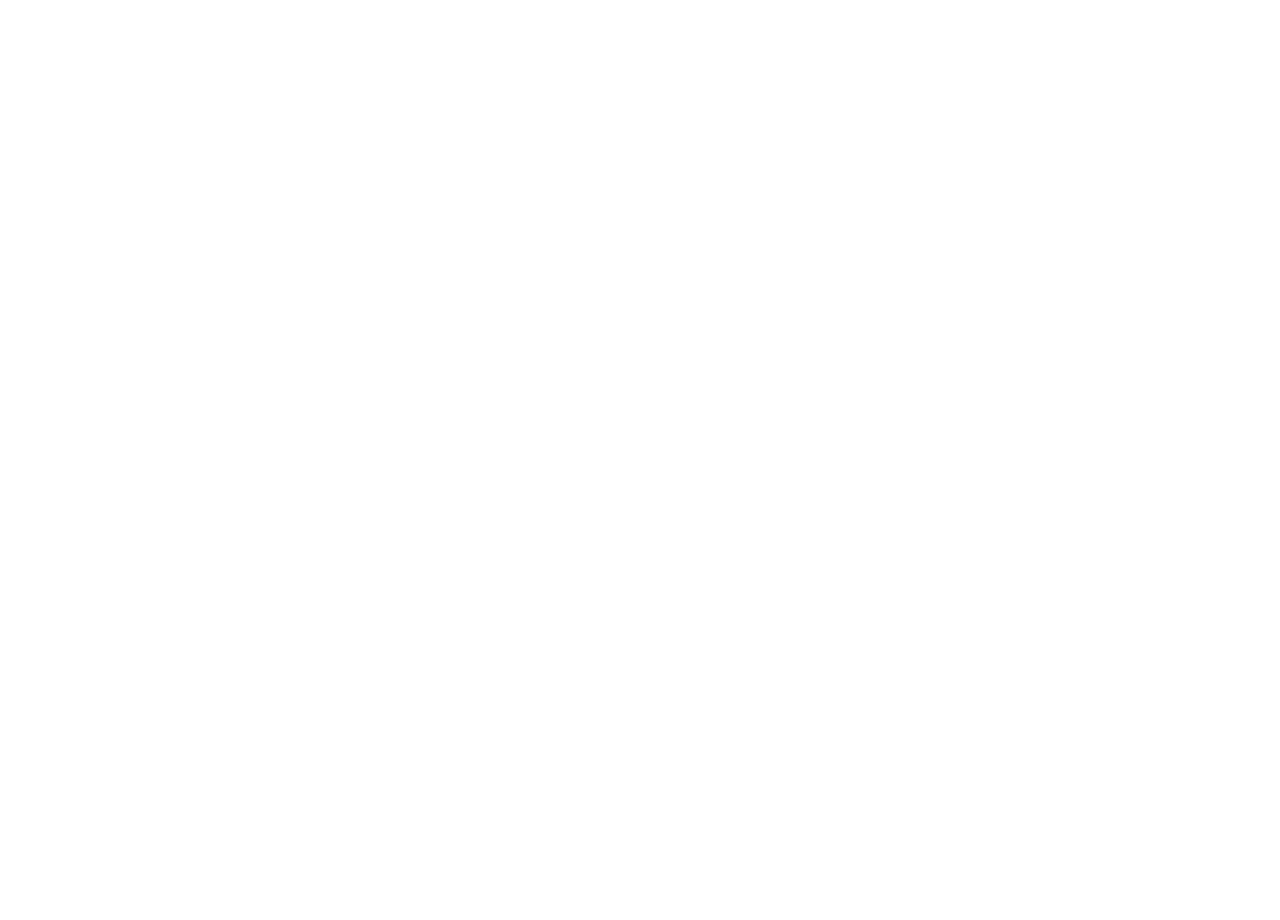
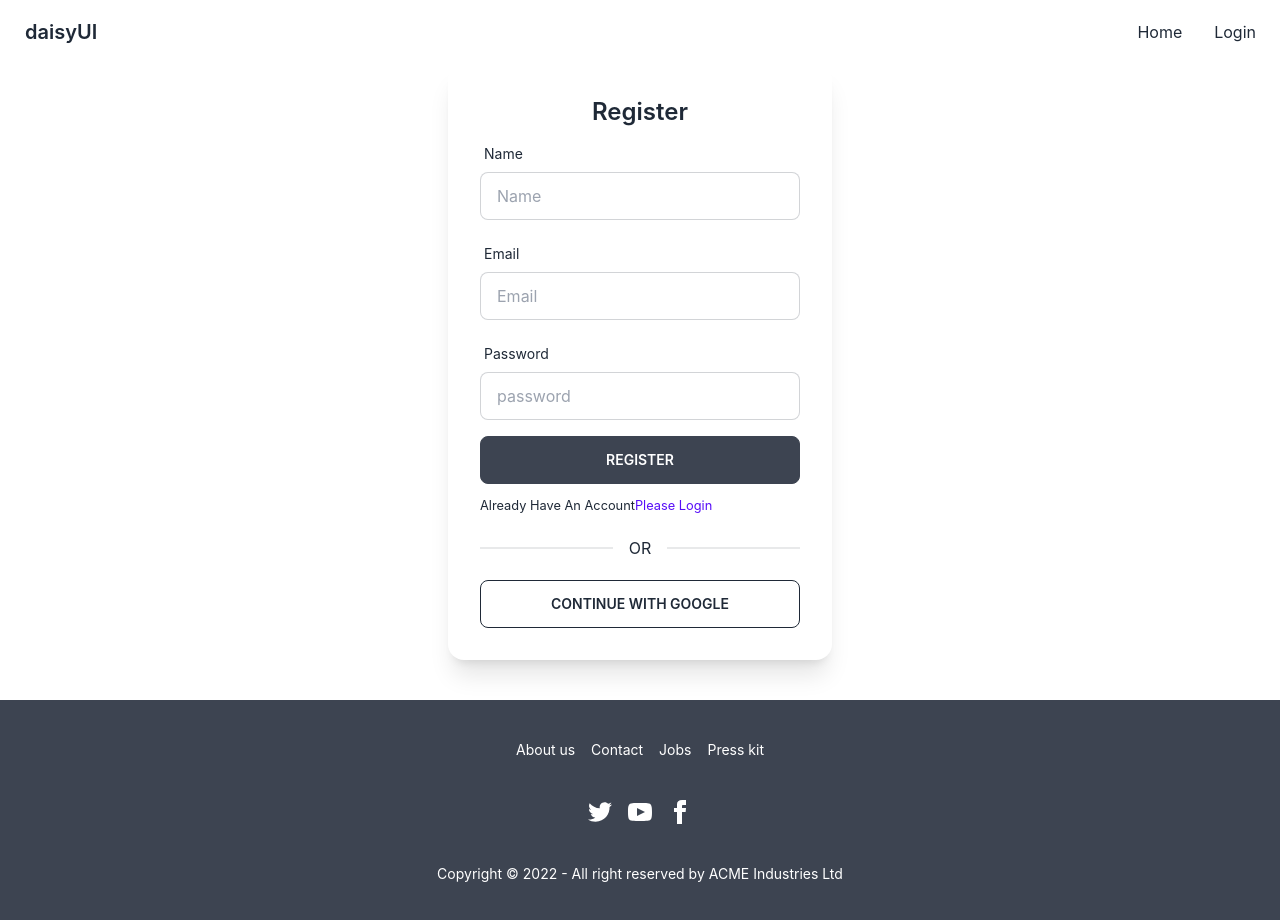
Before and after one commit to shakhawatsalam/tool_manufacturer_A12, a React (Create React App) app: page /register in a window 1280 px wide. Before the commit this address had no page. Shown: the top 920 px of the page. Before the commit the page ends 800 px from the top, so only its background shows below. Built offline with nearby package versions, Linux system fonts and the light colour scheme.

Commit message:
register from is almost dome

```diff
--- a/src/App.js
+++ b/src/App.js
@@ -3,6 +3,7 @@
 import Home from './Pages/Home/Home';
 import Purchase from './Pages/Purchase/Purchase';
 import Login from './Shared/Login';
+import Register from './Shared/Register';
 
 function App() {
   return (
@@ -10,6 +11,7 @@
       <Routes>
         <Route path="/" element={<Home />}></Route>
         <Route path="login" element={<Login />}></Route>
+        <Route path="register" element={<Register />}></Route>
         <Route path="purchase/:id" element={<Purchase />}></Route>
 
      </Routes>
--- a/src/Shared/Login.js
+++ b/src/Shared/Login.js
@@ -98,7 +98,7 @@
                                 <input className='btn w-full max-w-xs text-white' type="submit" value='Login' />
                             </form>
 
-                            <p><small>New to Doctors Portal <Link className='text-primary' to="/signup">Create New Account</Link></small></p>
+                            <p><small>New to Doctors Portal <Link className='text-primary' to="/register">Create New Account</Link></small></p>
                             <div className='divider'>OR</div>
                             <button
                                 onClick={() => signInWithGoogle()}
--- /dev/null
+++ b/src/Shared/Register.js
@@ -0,0 +1,145 @@
+import React from 'react';
+import { useCreateUserWithEmailAndPassword, useSignInWithGoogle, useUpdateProfile } from 'react-firebase-hooks/auth';
+import { useForm } from 'react-hook-form';
+import { Link, useNavigate } from 'react-router-dom';
+import auth from '../firebase.init';
+import Footer from './Footer';
+import NavBar from './NavBar';
+
+const Register = () => {
+    const navigate = useNavigate();
+    const [signInWithGoogle, gUser, gLoading, gError] = useSignInWithGoogle(auth);
+    const { register, formState: { errors }, handleSubmit } = useForm();
+    const [
+        createUserWithEmailAndPassword,
+        user,
+        loading,
+        error,
+    ] = useCreateUserWithEmailAndPassword(auth);
+
+    const [updateProfile, updating, updateError] = useUpdateProfile(auth);
+
+
+
+
+    const onSubmit = async data => {
+        console.log(data);
+        const email = data.email;
+        const password = data.password;
+        await createUserWithEmailAndPassword(email, password);
+        await updateProfile({ displayName: data.name });
+
+    };
+    return (
+        <div>
+            <NavBar></NavBar>
+            <div className='flex min-h-[66.1vh] justify-center items-center'>
+                <div className="card w-96 bg-base-100 shadow-xl">
+                    <div className="card-body">
+                        <h2 className="text-center text-2xl font-semibold">Register</h2>
+                        <form onSubmit={handleSubmit(onSubmit)}>
+
+
+                            <div className="form-control w-full max-w-xs">
+                                <label className="label">
+                                    <span className="label-text">Name</span>
+
+                                </label>
+                                <input
+                                    type="text"
+                                    placeholder="Name"
+                                    className="input input-bordered w-full max-w-xs"
+                                    {...register("name", {
+                                        required: {
+                                            value: true,
+                                            message: 'Name is Required'
+                                        }
+                                    })}
+                                />
+                                <label className="label">
+                                    {errors.name?.type === 'required' && <span className="label-text-alt text-red-500">{errors.name.message}</span>}
+
+
+
+                                </label>
+                            </div>
+                            {/* email  */}
+
+                            <div className="form-control w-full max-w-xs">
+                                <label className="label">
+                                    <span className="label-text">Email</span>
+
+                                </label>
+                                <input
+                                    type="email"
+                                    placeholder="Email"
+                                    className="input input-bordered w-full max-w-xs"
+                                    {...register("email", {
+                                        required: {
+                                            value: true,
+                                            message: 'Email is Required'
+                                        },
+                                        pattern: {
+                                            value: /[a-z0-9]+@[a-z]+\.[a-z]{2,3}/,
+                                            message: 'Privide a Valid Email'
+                                        }
+                                    })}
+                                />
+                                <label className="label">
+                                    {errors.email?.type === 'required' && <span className="label-text-alt text-red-500">{errors.email.message}</span>}
+                                    {errors.email?.type === 'pattern' && <span className="label-text-alt text-red-500">{errors.email.message}</span>}
+
+
+                                </label>
+                            </div>
+
+                            {/* password */}
+
+                            <div className="form-control w-full max-w-xs">
+                                <label className="label">
+                                    <span className="label-text">Password</span>
+
+                                </label>
+                                <input
+                                    type="password"
+                                    placeholder="password"
+                                    className="input input-bordered w-full max-w-xs"
+                                    {...register("password", {
+                                        required: {
+                                            value: true,
+                                            message: 'Password is Required'
+                                        },
+                                        minLength: {
+                                            value: 6,
+                                            message: 'Must be 6 characters'
+                                        }
+                                    })}
+                                />
+                                <label className="label">
+                                    {errors.password?.type === 'required' && <span className="label-text-alt text-red-500">{errors.password.message}</span>}
+                                    {errors.password?.type === 'minLength' && <span className="label-text-alt text-red-500">{errors.password.message}</span>}
+
+
+                                </label>
+                            </div>
+
+                            {/* error message  */}
+                            {/* {singError} */}
+                            <input className='btn w-full max-w-xs text-white' type="submit" value='Register' />
+                        </form>
+
+                        <p><small>Already Have An Account<Link className='text-primary' to="/login">Please Login</Link></small></p>
+                        <div className='divider'>OR</div>
+                        <button
+                            onClick={() => signInWithGoogle()}
+                            className='btn btn-outline'
+                        >Continue With Google</button>
+                    </div>
+                </div>
+            </div>
+            <Footer></Footer>
+        </div>
+    );
+};
+
+export default Register;
```
